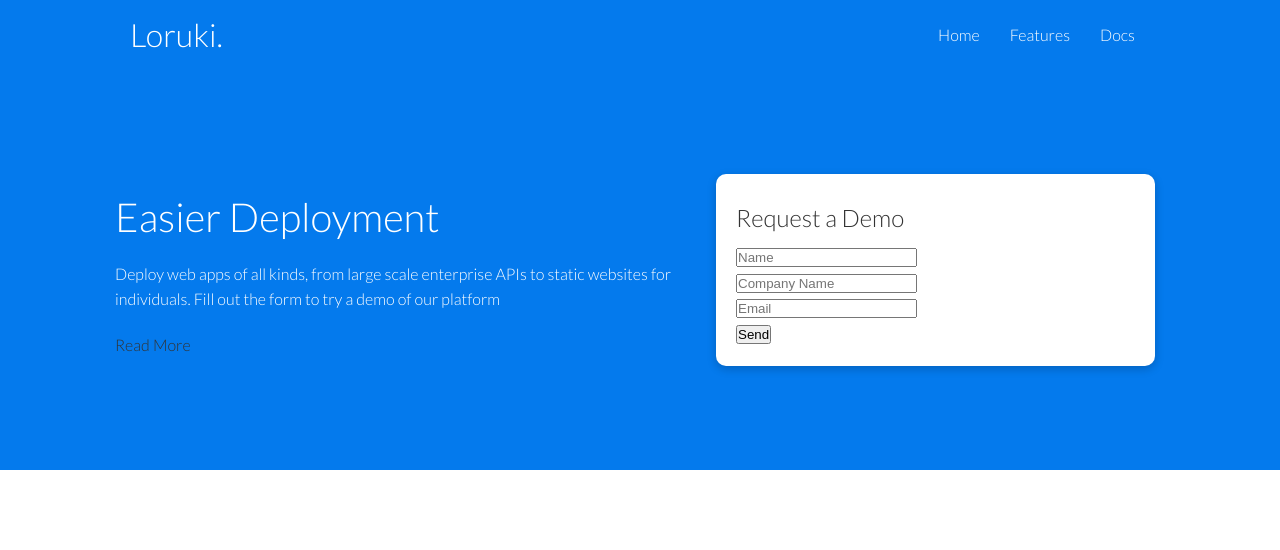
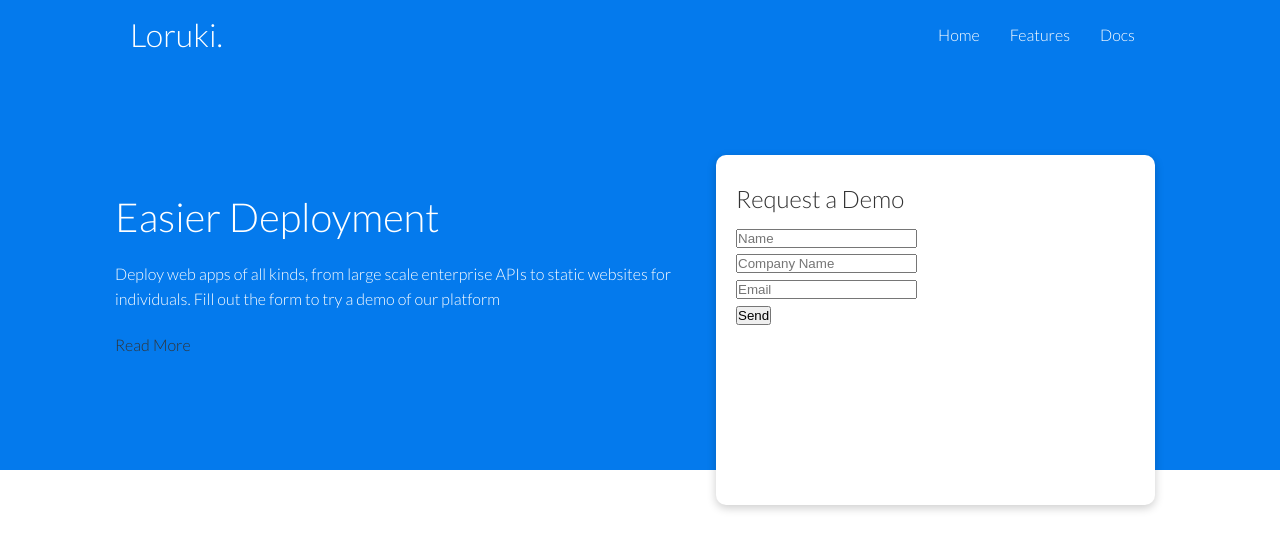
Before and after one commit to Annie-Huang/loruki-website, a website: page index.html in a window 1280 px wide. Drawn offline with Linux system fonts and the light colour scheme.

Commit message:
Make the .showcase-form higher and allow visible on the overflow

```diff
--- a/css/style.css
+++ b/css/style.css
@@ -78,8 +78,14 @@ img {
   margin: 20px 0;
 }
 .showcase .grid {
+  overflow: visible;
   grid-template-columns: 55% 45%;
   gap: 30px;
+}
+.showcase-form {
+  position: relative;
+  top: 60px;
+  height: 350px;
 }
 
 /* Utilities */
```
